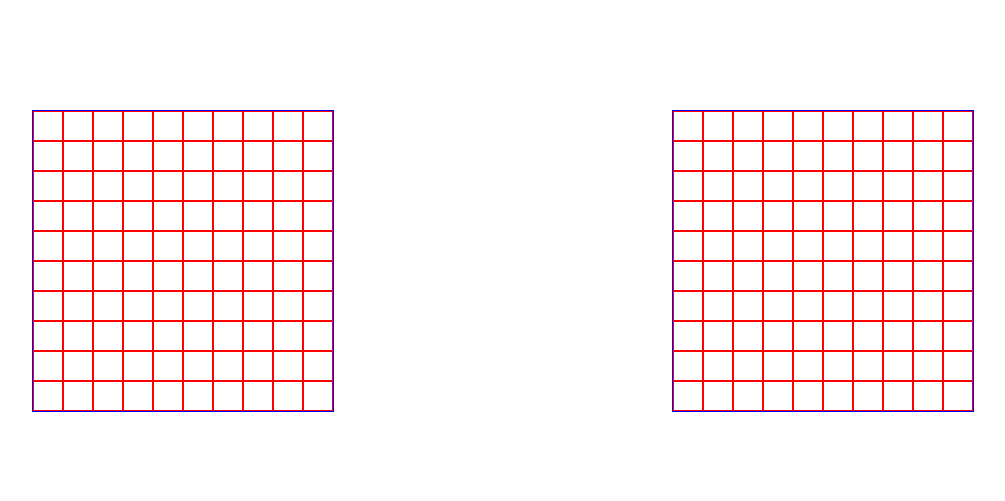
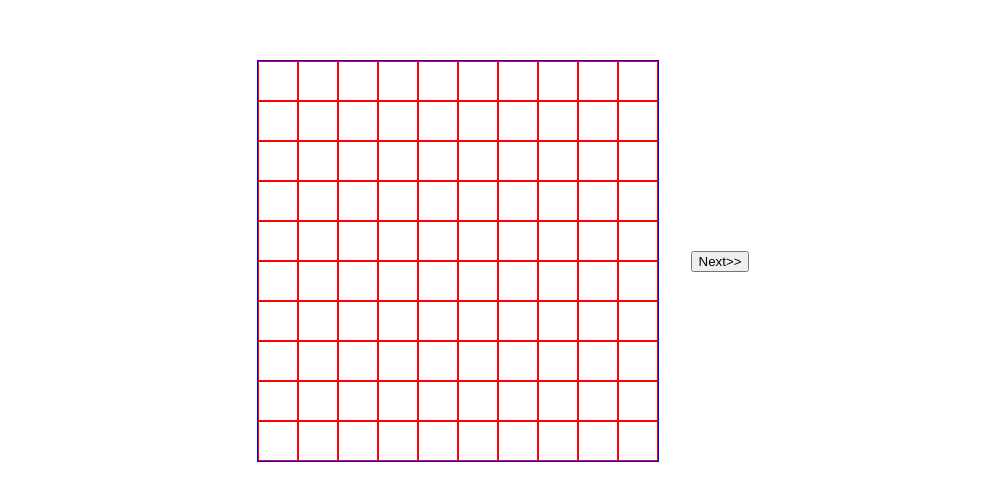
Before and after one commit to Dark-WizZ/BattleShip, a website built with webpack: page dist/index.html in a window 1280 px wide. Shown: the part 147-648 px from the top of the page, without its empty margins (137-1142 px from the left). Built offline with nearby package versions, Linux system fonts and the light colour scheme.

Commit message:
Create ship interface implemented

```diff
--- /dev/null
+++ b/src/UI/createShips.js
@@ -0,0 +1,91 @@
+import Playground from "./playground";
+import GameBoard from "../modules/GameBoard";
+
+export default class CreateShip{
+  static init(){
+    this.domCache();
+    this.render();
+    this.bindEvent();
+  }
+  static render(){
+    this.gb = new GameBoard();
+    this.boardCreate(this.createrBoard);
+    this.domReload();
+  }
+  static domCache(){
+    this.outLayout = document.querySelector('.outer_layout');
+    this.inLayout = document.querySelector('.inner_layout');
+    this.createrLayout = document.querySelector('.creater_layout');
+    this.createrBoard = document.querySelector(' .creater_board');
+    this.nextBtn = document.querySelector('.next_btn');
+    this.oddClick = true;
+  }
+  static domReload(){
+    this.plots = document.querySelectorAll('.creater_board .plot')
+  }
+  static bindEvent(){
+    this.plots.forEach(e =>{
+      e.addEventListener('click', x => this.plotClick(e))
+    })
+    this.nextBtn.addEventListener('click', this.nextBtnClick.bind(this));
+  }
+
+  static plotClick(e){
+    let x = parseInt(e.getAttribute('x'));
+    let y = parseInt(e.getAttribute('y'));
+    if(this.oddClick){
+      this.start = {x, y};
+      this.oddClick = false;
+      return;
+    }
+    this.end = {x, y};
+    let len = this.end.x - this.start.x + 1;
+    this.gb.place(this.start.x, this.start.y, len);
+    this.boardRender(this.createrBoard, this.gb);
+    this.oddClick = true;
+  }
+  static boardRender(board){
+    for(let ship of this.gb.ships){
+      for(let part of ship.body){
+        let tar = this.plotSelector(board, part);
+        if(!part.hit)
+        tar.style.background = 'rgb(174, 241, 92)'
+        else
+        tar.style.background = 'rgb(241, 107, 92)'
+      }
+      if(ship.isSink()) ship.body.forEach(part => {
+        let tar = this.plotSelector(board, part )
+        tar.style.background = 'rgb(253, 44, 21)'
+      })
+    }
+    for(let x=0; x<10; x++)
+    for(let y=0; y<10; y++){
+      if(this.gb.board[x][y]==1){
+        let tar = document.querySelector(`.${board.className} .plot[x="${x}"][y="${y}"]`);
+        tar.style.background = 'rgb(69, 216, 249)';
+      }
+    }
+  }
+  static plotSelector(board, part){
+    let x = part.coord.x;
+    let y = part.coord.y;
+    let tar = document.querySelector(`.${board.className} .plot[x="${x}"][y="${y}"]`);
+    return tar;
+  }
+  static boardCreate(board){
+    for(let i=0; i<10; i++)
+    for(let j=0; j<10; j++){
+      let plot = document.createElement('div');
+      plot.className = 'plot';
+      plot.setAttribute('x', j);
+      plot.setAttribute('y', i);
+      board.append(plot);
+    }
+    this.domReload();
+  }
+  static nextBtnClick(){
+    this.createrLayout.style.display = 'none';
+    this.inLayout.style.display = 'flex';
+    Playground.init();
+  }
+}
--- a/src/UI/playground.js
+++ b/src/UI/playground.js
@@ -1,8 +1,8 @@
 import GameBoard from "../modules/GameBoard";
+import CreateShip from "./createShips";
 
 export default class Playground{
   static init(){
-    this.gameBoard = new GameBoard();
     this.domCache();
     this.render();
     this.bindEvent();
@@ -14,69 +14,23 @@ export default class Playground{
     this.board2 = document.querySelector('.board2');
   }
   static render(){
-    this.boardCreate(this.board1);
-    this.boardCreate(this.board2);
-    this.sudoGame();
+    CreateShip.boardCreate(this.board1);
+    CreateShip.boardCreate(this.board2);
+    CreateShip.boardRender(this.board1);
+    this.domReload();
   }
   static domReload(){
     this.b1Plot = document.querySelectorAll('.board1 .plot');
   }
   static bindEvent(){
     this.b1Plot.forEach(e => {
-      e.addEventListener('click',x=>this.plotClick(e))
+      e.addEventListener('click',this.plotClick.bind(this, e))
     })
-  }
-
-  static boardCreate(board){
-    for(let i=0; i<10; i++)
-    for(let j=0; j<10; j++){
-      let plot = document.createElement('div');
-      plot.className = 'plot';
-      plot.setAttribute('x', j);
-      plot.setAttribute('y', i);
-      board.append(plot);
-    }
-    this.domReload();
-  }
-  static boardRender(board){
-    for(let ship of this.gameBoard.ships){
-      for(let part of ship.body){
-        let tar = this.plotSelector(board, part);
-        if(part.hit)
-        tar.style.background = 'rgb(174, 241, 92)'
-        // else
-        // tar.style.background = 'rgb(241, 107, 92)'
-      }
-      if(ship.isSink()) ship.body.forEach(part => {
-        let tar = this.plotSelector(board, part )
-        tar.style.background = 'rgb(253, 44, 21)'
-      })
-    }
-    for(let x=0; x<10; x++)
-    for(let y=0; y<10; y++){
-      if(this.gameBoard.board[x][y]==1){
-        let tar = document.querySelector(`.${board.className} .plot[x="${x}"][y="${y}"]`);
-        tar.style.background = 'rgb(69, 216, 249)';
-      }
-    }
   }
   static plotClick(plot){
     let x = plot.getAttribute('x');
     let y = plot.getAttribute('y');
-    this.gameBoard.receiveAttack(x, y);
-    this.boardRender(this.board1);
-  }
-
-  static plotSelector(board, part){
-    let x = part.coord.x;
-    let y = part.coord.y;
-    let tar = document.querySelector(`.${board.className} .plot[x="${x}"][y="${y}"]`);
-    return tar;
-  }
-  static sudoGame(){
-    this.gameBoard.place(3, 4, 3);
-    this.gameBoard.place(1, 8, 5);
-    this.gameBoard.place(5, 2, 5);
-    this.boardRender(this.board1);
+    CreateShip.gb.receiveAttack(x, y);
+    CreateShip.boardRender(this.board1);
   }
 }
--- a/src/UI/ui.js
+++ b/src/UI/ui.js
@@ -1,7 +1,8 @@
 import Playground from "./playground";
+import CreateShip from "./createShips";
 
 export default class UI{
   static init(){
-    Playground.init();
+    CreateShip.init();
   }
 }
--- a/src/modules/GameBoard.js
+++ b/src/modules/GameBoard.js
@@ -6,7 +6,7 @@ export default class GameBoard{
     this.ships = new Array();
   }
   place(x, y, len){
-    if(this.ships.length>4) return;
+    if(this.ships.length>4 || len<=0) return;
     if(x+len>10 || y>10) return;
     let s = new Ship(x, y, len);
     this.ships.push(s);
--- a/src/style.css
+++ b/src/style.css
@@ -3,11 +3,11 @@ body, html{
 }
 .outer_layout{
   display: grid;
-  align-items: center;
+  place-items: center;
   height: 100%;
 }
 .inner_layout{
-  display: flex;
+  display: none;
   flex-wrap: wrap;
   gap: 1em;
   justify-content: space-around;
@@ -28,3 +28,19 @@ body, html{
 .demo{
   color:rgb(69, 216, 249);
 }
+.creater_board{
+  display: grid;
+  grid-template-columns: repeat(10, 1fr);
+  height: 400px;
+  width: 400px;
+  border: 1px solid blue;
+}
+.creater_layout{
+  display: grid;
+  place-items: center;
+  grid-template-columns: 1fr auto;
+  gap: 2em;
+}
+button{
+  height: fit-content;
+}
```
Also changed, not shown: dist/index.html.
